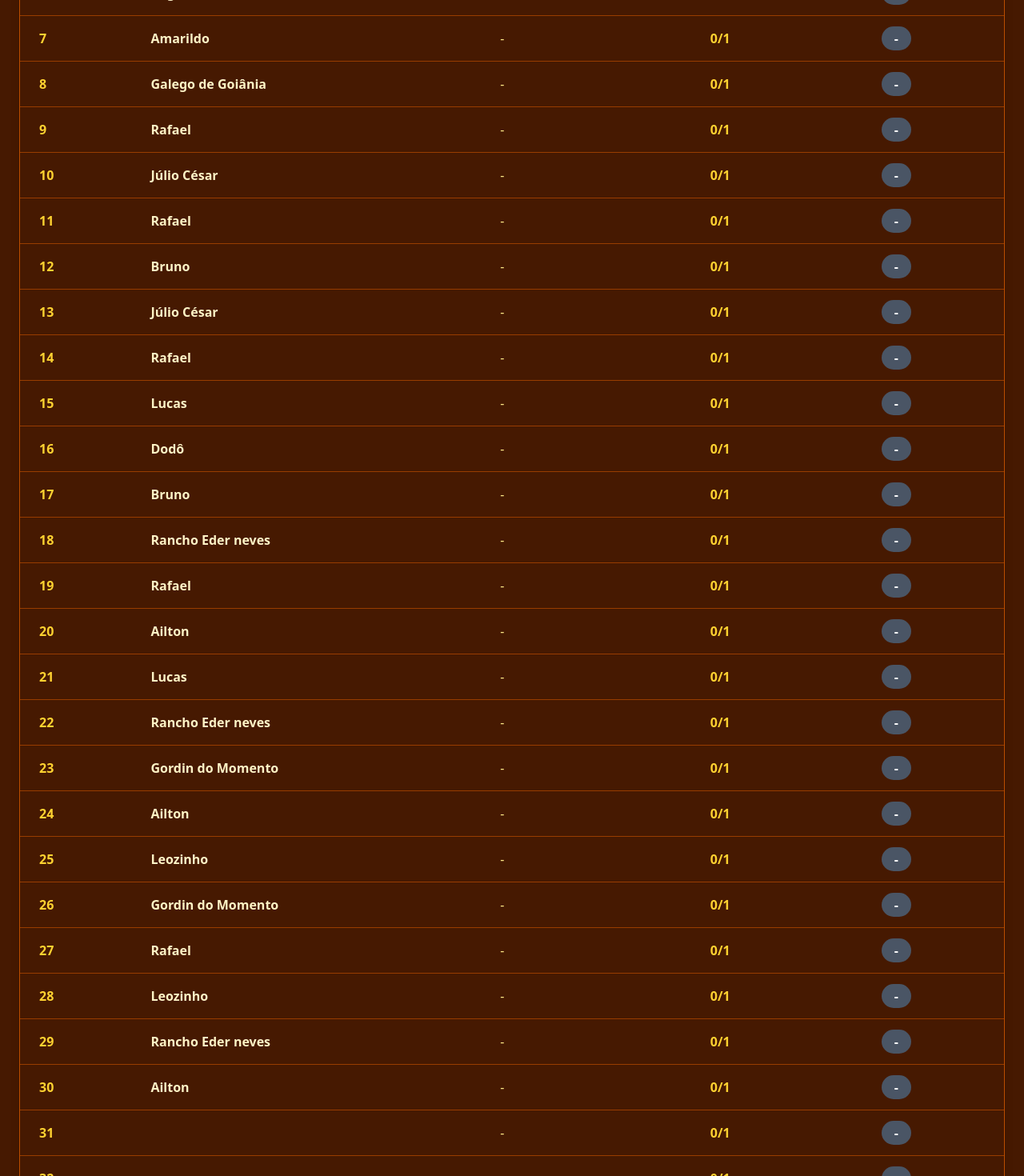
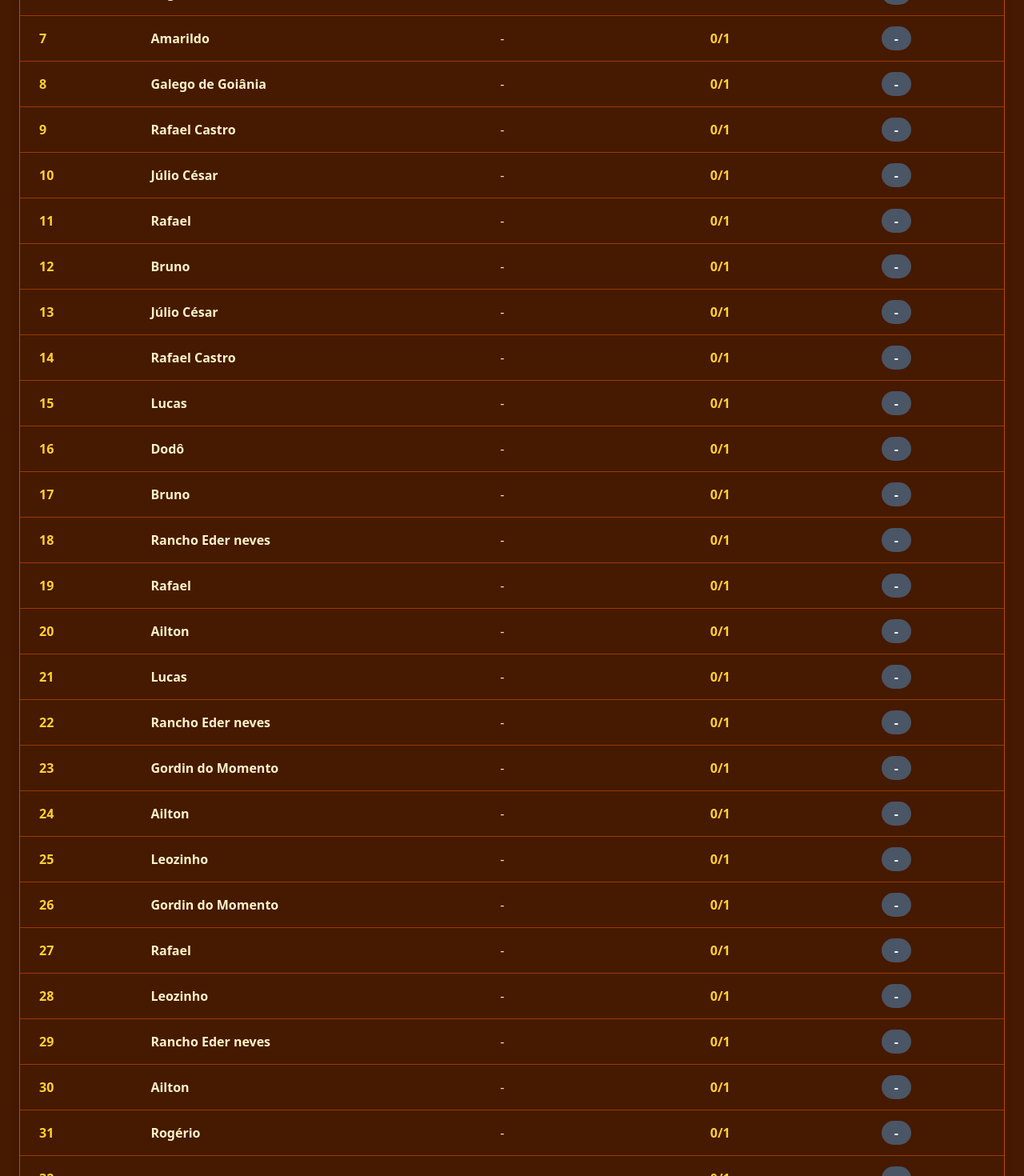
Before and after one commit to thaydionIA/vaquejada-hub, a Next.js app: page /eventos/rancho-pai-filho/participantes in a window 1280 px wide. Shown: the part 1140-2610 px from the top of the page at 80% size. Built offline with nearby package versions, Linux system fonts and the light colour scheme.

Commit message:
- Praticipantes: - ADD + 1 senha. -Correção de participante

```diff
--- a/data/participantes.ts
+++ b/data/participantes.ts
@@ -45,7 +45,7 @@ export const participantes: Participante[] = [
   },
   {
     eventoSlug: "rancho-pai-filho", //#05
-    nome: "Rafael",
+    nome: "Rafael Castro",
     cavalo: "-",
     boisDerrubados: 0,
     totalBois: 1,
@@ -77,7 +77,7 @@ export const participantes: Participante[] = [
   },
   {
     eventoSlug: "rancho-pai-filho", //#09
-    nome: "Rafael",
+    nome: "Rafael Castro",
     cavalo: "-",
     boisDerrubados: 0,
     totalBois: 1,
@@ -117,7 +117,7 @@ export const participantes: Participante[] = [
   },
   {
     eventoSlug: "rancho-pai-filho", //#14
-    nome: "Rafael",
+    nome: "Rafael Castro",
     cavalo: "-",
     boisDerrubados: 0,
     totalBois: 1,
@@ -253,7 +253,7 @@ export const participantes: Participante[] = [
   },
   {
     eventoSlug: "rancho-pai-filho", //#31
-    nome: "",
+    nome: "Rogério",
     cavalo: "-",
     boisDerrubados: 0,
     totalBois: 1,
```
